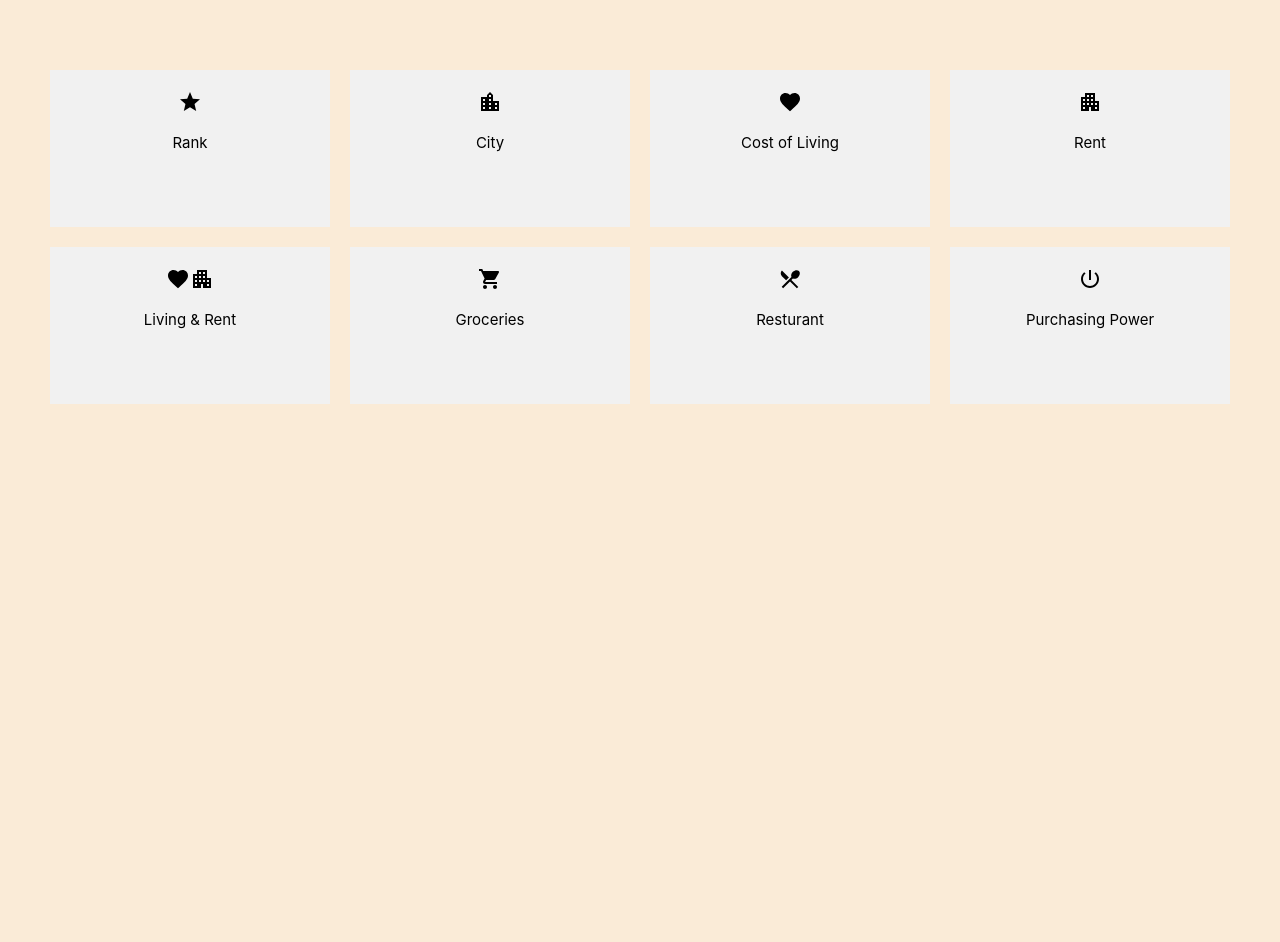
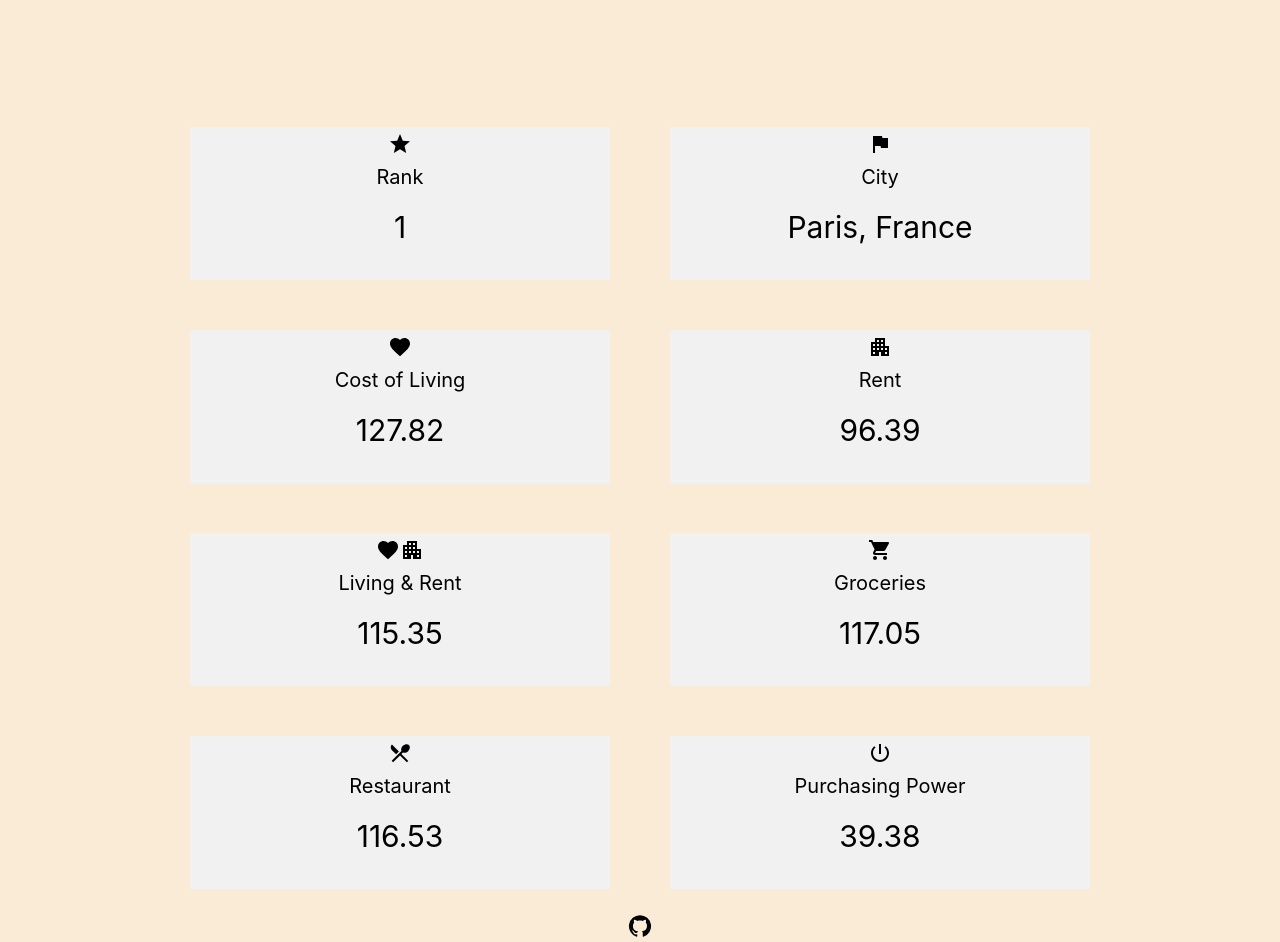
Before and after one commit to atrng2/costOfLiving, a React (Create React App) app in the folder cost-of-living/: page /info in a window 1280 px wide. Shown: the part 180-1122 px from the top of the page. Before the commit the page ends 800 px from the top, so only its background shows below. Built offline with nearby package versions, Linux system fonts and the light colour scheme.

Commit message:
base info table and added user input checking for search bars, base footer

```diff
--- /dev/null
+++ b/cost-of-living/src/App.css
@@ -0,0 +1,6 @@
+.App{
+    display: flex;
+    flex-direction: column;
+    text-align: center;
+    min-height: 100vh;
+}
--- a/cost-of-living/src/App.js
+++ b/cost-of-living/src/App.js
@@ -1,11 +1,14 @@
-import React, { useEffect, useState } from "react";
+import React, { Fragment, useEffect, useState } from "react";
 import { Route, Routes } from "react-router-dom";
+import "./App.css";
 import Header from './components/Header';
 import SearchBarCity from './components/SearchBarCity';
 import SearchBarYear from './components/SearchBarYear';
 import GoButton from "./components/GoButton";
 import Data from './dataIndex.json';
 import CostByIndexTable from "./components/CostByIndex";
+import Footer from "./components/Footer";
+import BackButton from "./components/BackButton";
 
 
 
@@ -32,14 +35,21 @@ function App(){
 
   return (
 
+    <div class = "App">
+    <Header/>
     <Routes>
-      <Route path = '/' element = {[ <Header/>,
+      <Route path = '/' element = {[
       <SearchBarYear placeholder = "Enter the year.. " data = {Data} /> ,
       <SearchBarCity placeholder = "Enter a city name.." data = {Data}/>,
-      <GoButton/> ]} />
+      <GoButton data = {Data}/> ]} />
 
-      <Route path = '/info' element = {<CostByIndexTable/>} />
+      <Route path = '/info' element = {[<BackButton/>, <CostByIndexTable/>]} />
+
     </Routes>
+    <Footer/>
+    </div>
+
+
 
   );
 
--- a/cost-of-living/src/app/store.js
+++ b/cost-of-living/src/app/store.js
@@ -1,10 +1,12 @@
 import { configureStore } from '@reduxjs/toolkit'
 import yearReducer from '../components/features/inputBars/inputYearSlice'
 import cityReducer from '../components/features/inputBars/inputCitySlice'
+import tableReducer from '../components/features/tables/tableSlice'
 
 export default configureStore({
     reducer: {
         inputYear: yearReducer,
         inputCity: cityReducer,
+        inputTable: tableReducer,
       },
 })
--- /dev/null
+++ b/cost-of-living/src/components/BackButton.js
@@ -0,0 +1,15 @@
+import React from 'react';
+import "./BackButton.css";
+
+function BackButton(){
+
+    return(
+    <a href = '/'>
+        <button class="button">Back</button>
+    </a>
+
+    );
+}
+
+
+export default BackButton;
--- a/cost-of-living/src/components/CostByIndex.js
+++ b/cost-of-living/src/components/CostByIndex.js
@@ -1,7 +1,7 @@
 import React from 'react';
 import "./CostByIndexTable.css";
 import StarIcon from '@mui/icons-material/Star';
-import LocationCityIcon from '@mui/icons-material/LocationCity';
+import FlagIcon from '@mui/icons-material/Flag';
 import FavoriteIcon from '@mui/icons-material/Favorite';
 import ApartmentIcon from '@mui/icons-material/Apartment';
 import LocalGroceryStoreIcon from '@mui/icons-material/LocalGroceryStore';
@@ -10,39 +10,64 @@ import PowerSettingsNewIcon from '@mui/icons-material/PowerSettingsNew';
 
 function CostByIndexTable(){
 
+    //TODO utilize useRef to target p tag
     return(
         <div class ="grid-container">
             <div class = "item1">
                 {<StarIcon/>}
-                <p>Rank</p>
+                <br></br>
+                <p class = "title">Rank</p>
+                <br></br>
+                <p class = "index">1</p>
             </div>
             <div class = "item2">
-                {<LocationCityIcon/>}
-                <p>City</p>
+                {<FlagIcon/>}
+                <br></br>
+                <p class = "title">City</p>
+                <br></br>
+                <p class = "index">Paris, France </p>
             </div>
             <div class = "item3">
                 {<FavoriteIcon/>}
-                <p>Cost of Living</p>
+                <br></br>
+                <p class = "title">Cost of Living</p>
+                <br></br>
+                <p class = "index">127.82</p>
             </div>
             <div class = "item4">
                 {<ApartmentIcon/>}
-                <p>Rent</p>
+                <br></br>
+                <p class = "title">Rent</p>
+                <br></br>
+                <p class = "index">96.39</p>
             </div>
             <div class = "item5">
                 {[<FavoriteIcon/>,<ApartmentIcon/>]}
-                <p>Living & Rent</p>
+                <br></br>
+                <p class = "title">Living & Rent</p>
+                <br></br>
+                <p class = "index">115.35</p>
             </div>
             <div class = "item6">
                 {<LocalGroceryStoreIcon/>}
-                <p>Groceries</p>
+                <br></br>
+                <p class = "title">Groceries</p>
+                <br></br>
+                <p class = "index">117.05</p>
             </div>
             <div class = "item7">
                 {<LocalDiningIcon/>}
-                <p>Resturant</p>
+                <br></br>
+                <p class = "title">Restaurant</p>
+                <br></br>
+                <p class = "index">116.53</p>
             </div>
             <div class = "item8">
                 {<PowerSettingsNewIcon/>}
-                <p>Purchasing Power</p>
+                <br></br>
+                <p class = "title">Purchasing Power</p>
+                <br></br>
+                <p class = "index">39.38</p>
             </div>
         </div>
     );
--- a/cost-of-living/src/components/CostByIndexTable.css
+++ b/cost-of-living/src/components/CostByIndexTable.css
@@ -1,16 +1,53 @@
 .grid-container {
   display: grid;
-  grid-template-columns: repeat(4, 300px);
-  align-items: flex-start;
+  grid-template-columns: repeat(auto-fit, minmax(350px, 1fr));
+  align-items: center;
   justify-content: center;
-  margin-top: 30vh;
+  padding-top: 20vh;
+  margin-left: 160px;
+  margin-right: 160px;
   }
 
   .grid-container > div {
     background-color: #f1f1f1;
-    padding: 20px;
-    padding-bottom: 60px;
-    font-size: 15px;
-    margin: 10px;
+    padding: 5px;
+    margin: 25px;
+    margin-left: 30px;
+    margin-right: 30px;
+  }
 
+  .title{
+    display: inline-block;
+    margin-top: 5px;
+    font-size: 20px;
   }
+
+  .index{
+    display: inline-block;
+    margin-top: 0px;
+    font-size: 30px;
+  }
+
+  /*
+
+  @media screen and (max-width: 1180px) {
+    .grid-container {
+      grid-template-columns: repeat(2, 200px);
+      margin-top: 15vh;
+    }
+    .grid-container > div {
+    padding: 25px;
+    padding-bottom: 10px;
+    margin: 5px;
+    }
+    .title{
+      margin-top: 5px;
+      font-size: 15px;
+    }
+    .index{
+      margin-top: -10px;
+      font-size: 25px;
+    }
+  }
+
+*/
--- /dev/null
+++ b/cost-of-living/src/components/Footer.css
@@ -0,0 +1,3 @@
+.footer-container{
+    margin-top: auto;
+}
--- /dev/null
+++ b/cost-of-living/src/components/Footer.js
@@ -0,0 +1,17 @@
+import React from 'react';
+import "./Footer.css";
+import GitHubIcon from '@mui/icons-material/GitHub';
+
+function Footer(){
+
+    return(
+    <div class = "footer-container" >
+        <footer>
+            {<GitHubIcon />}
+        </footer>
+    </div>
+    );
+}
+
+
+export default Footer;
--- a/cost-of-living/src/components/GoButton.js
+++ b/cost-of-living/src/components/GoButton.js
@@ -1,10 +1,30 @@
 import React from 'react';
 import "./GoButton.css";
+import { useSelector, useDispatch } from 'react-redux'
+import { useHref } from 'react-router-dom';
 
-function GoButton(){
+function GoButton({data}){
+
+    const year = Number(useSelector((state) => state.inputYear.value))
+    const city = (useSelector((state) => state.inputCity.value))
+
+    const handleOnClick = (event) => {
+
+        //check for missing inputs and invalid inputs
+        if(year <= 0 || city === ""){
+            alert("Missing one or more inputs")
+        }
+        else if(data[year] === undefined || data[year].findIndex(x => x.city === city) === -1){
+            alert("One or more invalid inputs")
+        }
+        else{
+            window.location.href = "/info"
+        }
+
+    }
 
     return(
-    <a href = '/info'>
+    <a onClick={handleOnClick}>
         <button class="button">Search</button>
     </a>
 
--- /dev/null
+++ b/cost-of-living/src/components/features/tables/tableSlice.js
@@ -0,0 +1,23 @@
+import { createSlice } from '@reduxjs/toolkit'
+
+
+//TODO add reducers functionality
+export const tableSlice = createSlice({
+  name: 'tableInput',
+  initialState: {
+    value: new Array(8),
+  },
+  reducers: {
+    updateTable: (state, action) => {
+      state.value[0] = action.payload
+    },
+    clearTable: (state) => {
+      state.value = []
+    },
+  },
+})
+
+// Action creators are generated for each case reducer function
+export const { updateYear, removeYear } = tableSlice.actions
+
+export default tableSlice.reducer
```
Also changed, not shown: cost-of-living/src/components/BackButton.css (added).
